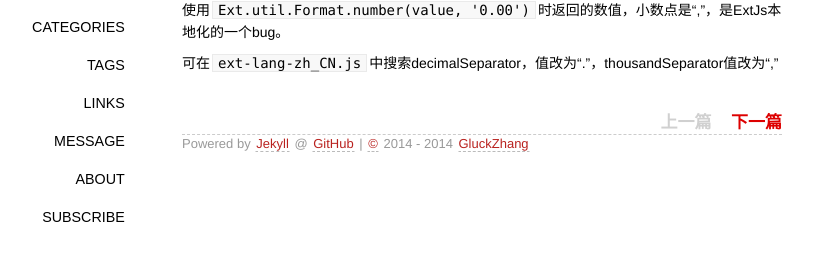
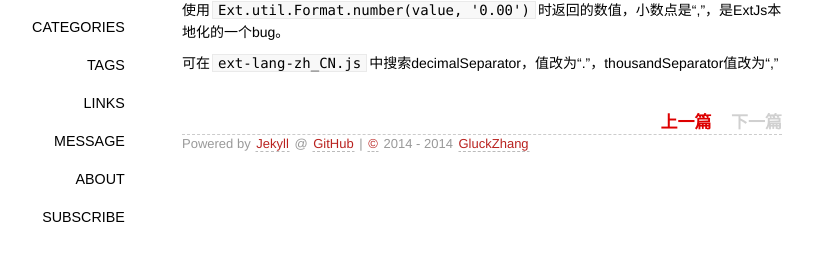
Before and after one commit to gluckzhang/gluckzhang.github.io, a Jekyll site: the page built from _posts/2014-02-20-extjs4-lang-zh-problem.md, in a window 1280 px wide. Shown: the part 124-385 px from the top of the page, without its empty margins (158-971 px from the left). Built offline with Jekyll 4.4.1, drawn with Linux system fonts in a browser that asks for light colours; some web fonts are replaced; Markdown is read by kramdown in place of the engine named in the settings; comment, search, counter and statistics services are not loaded.

```diff
--- a/_layouts/post.html
+++ b/_layouts/post.html
@@ -30,9 +30,9 @@
 <section align="right">
 <br/>
 <span>
-	<a {% if page.previous %} href="{{ page.previous.url }}" class="pageNav"{% endif %} {% unless page.previous %} class="pageNavInvalid" {% endunless %} >上一篇</a>
+  <a {% if page.next %} href="{{ page.next.url }}" class="pageNav"{% endif %} {% unless page.next %} class="pageNavInvalid" {% endunless %} >上一篇</a>
 	&nbsp;&nbsp;&nbsp;
-	<a {% if page.next %} href="{{ page.next.url }}" class="pageNav"{% endif %} {% unless page.next %} class="pageNavInvalid" {% endunless %} >下一篇</a>
+  <a {% if page.previous %} href="{{ page.previous.url }}" class="pageNav"{% endif %} {% unless page.previous %} class="pageNavInvalid" {% endunless %} >下一篇</a>
 </span>
 </section>
 {% include comments.md %}
```
